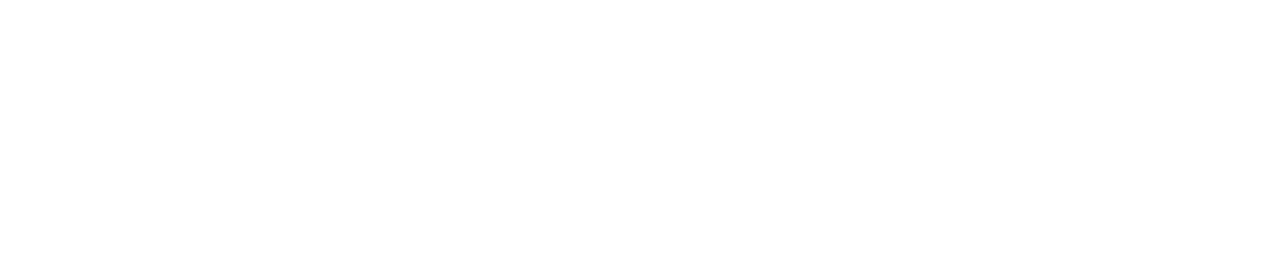
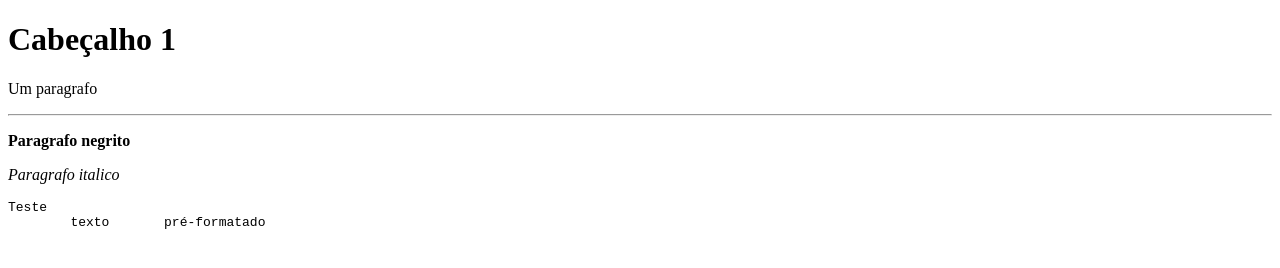
Before and after one commit to samfernandes03/TW-MOD2-EX1, a plain HTML site: page index.html in a window 1280 px wide. Drawn offline with Linux system fonts and the light colour scheme.

Commit message:
added body to .html file

```diff
--- a/index.html
+++ b/index.html
@@ -7,6 +7,12 @@
     <meta name="author" content="Samuel Fernandes">
 </head>
 <body>
-
+    <h1>Cabeçalho 1</h1>
+    <p>Um paragrafo</p><hr>
+    <p><b>Paragrafo negrito</b></p>
+    <p><i>Paragrafo italico</i></p>
+    <pre>Teste
+        texto       pré-formatado
+    </pre>
 </body>
 </html>
```
